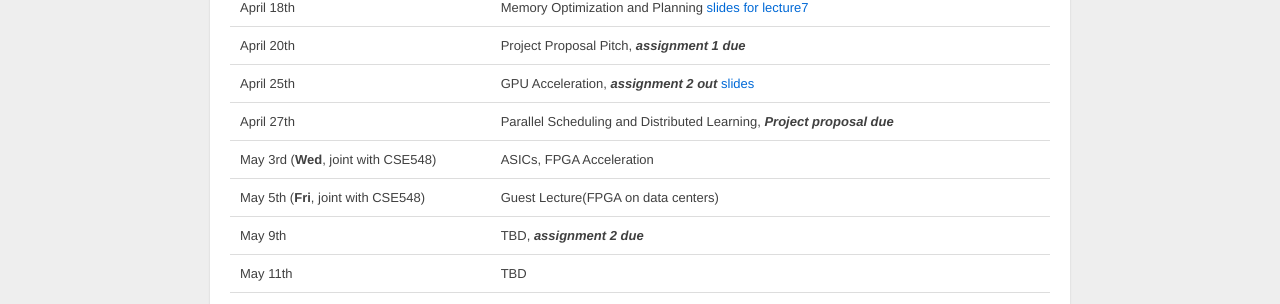
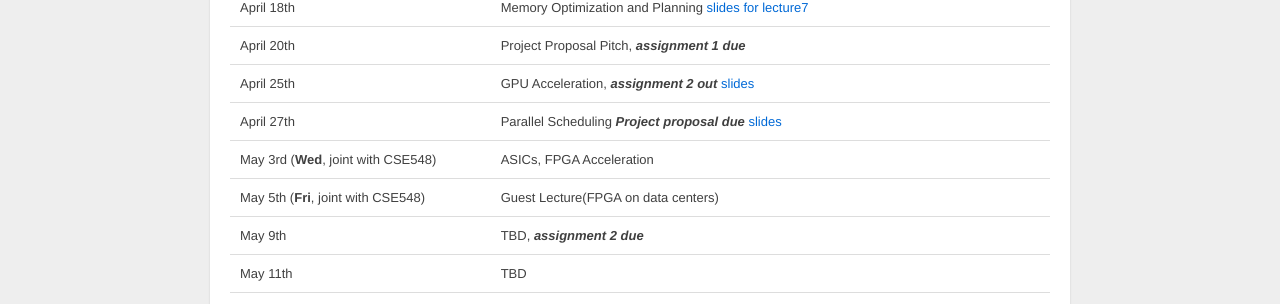
Before and after one commit to dlsys-course/dlsys-course.github.io, a Jekyll site: the page built from schedule.md, in a window 1280 px wide and 1146 px high. Shown: the part 483-787 px from the top of the window. Built offline with Jekyll 4.4.1, drawn with Linux system fonts in a browser that asks for light colours.

Commit message:
update schedule

```diff
--- a/schedule.md
+++ b/schedule.md
@@ -25,7 +25,7 @@ happen on Wed/Friday instead (see the schedule for details).
 | April 18th               |   Memory Optimization and Planning [slides for lecture7](pdf/lecture7.pdf) |
 | April 20th               |   Project Proposal Pitch, ***assignment 1 due***  |
 | April 25th               |   GPU Acceleration, ***assignment 2 out*** [slides](pdf/lecture8.pdf) |
-| April 27th               |   Parallel Scheduling and Distributed Learning,  ***Project proposal due***|
+| April 27th               |   Parallel Scheduling  ***Project proposal due*** [slides](pdf/lecture9.pdf)|
 | May 3rd (**Wed**, joint with CSE548) |   ASICs, FPGA Acceleration               |
 | May 5th (**Fri**, joint with CSE548) |   Guest Lecture(FPGA on data centers)     |
 | May 9th                  |  TBD, ***assignment 2 due***            |
```
Also changed, not shown: 1 other file.
